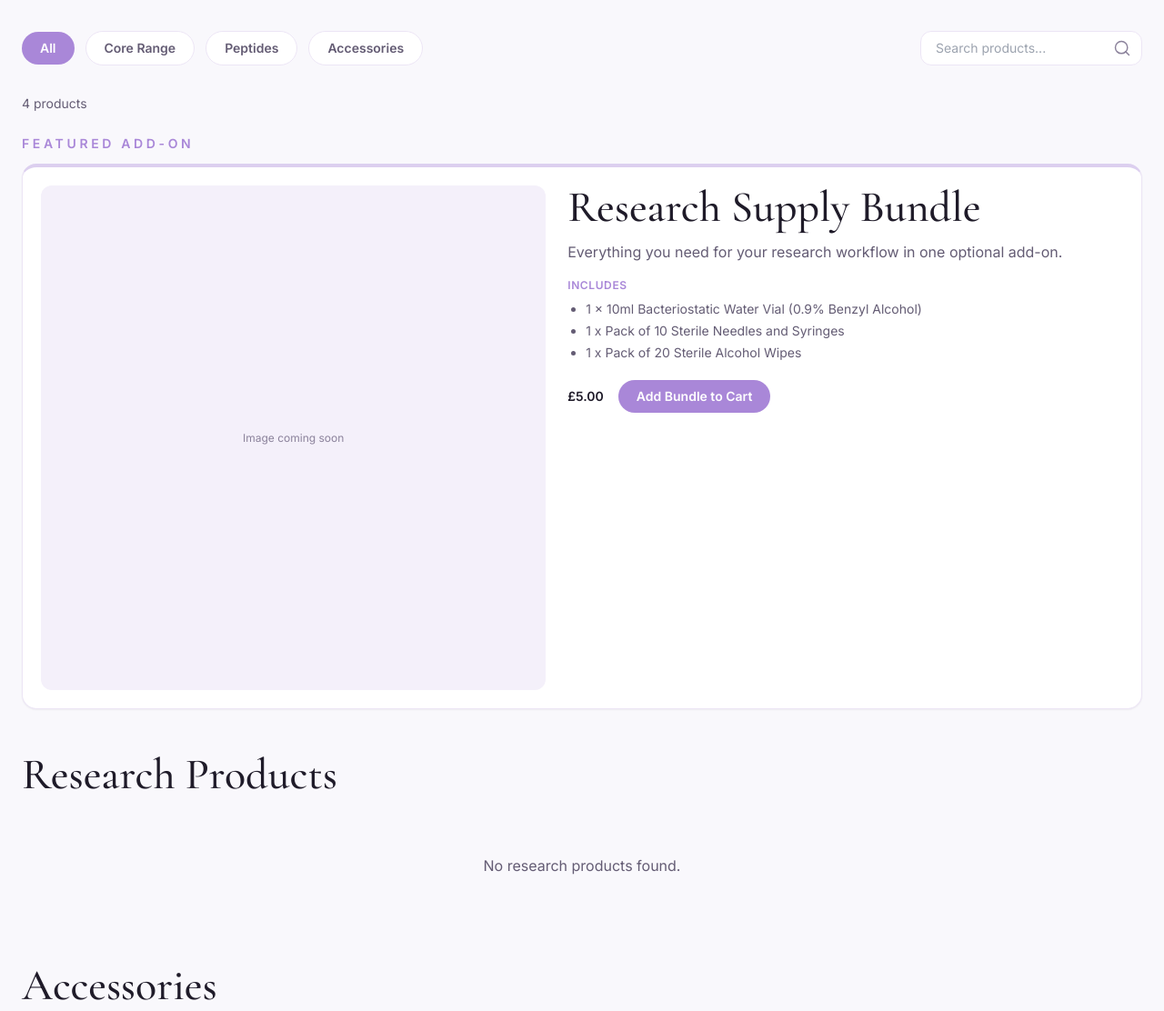
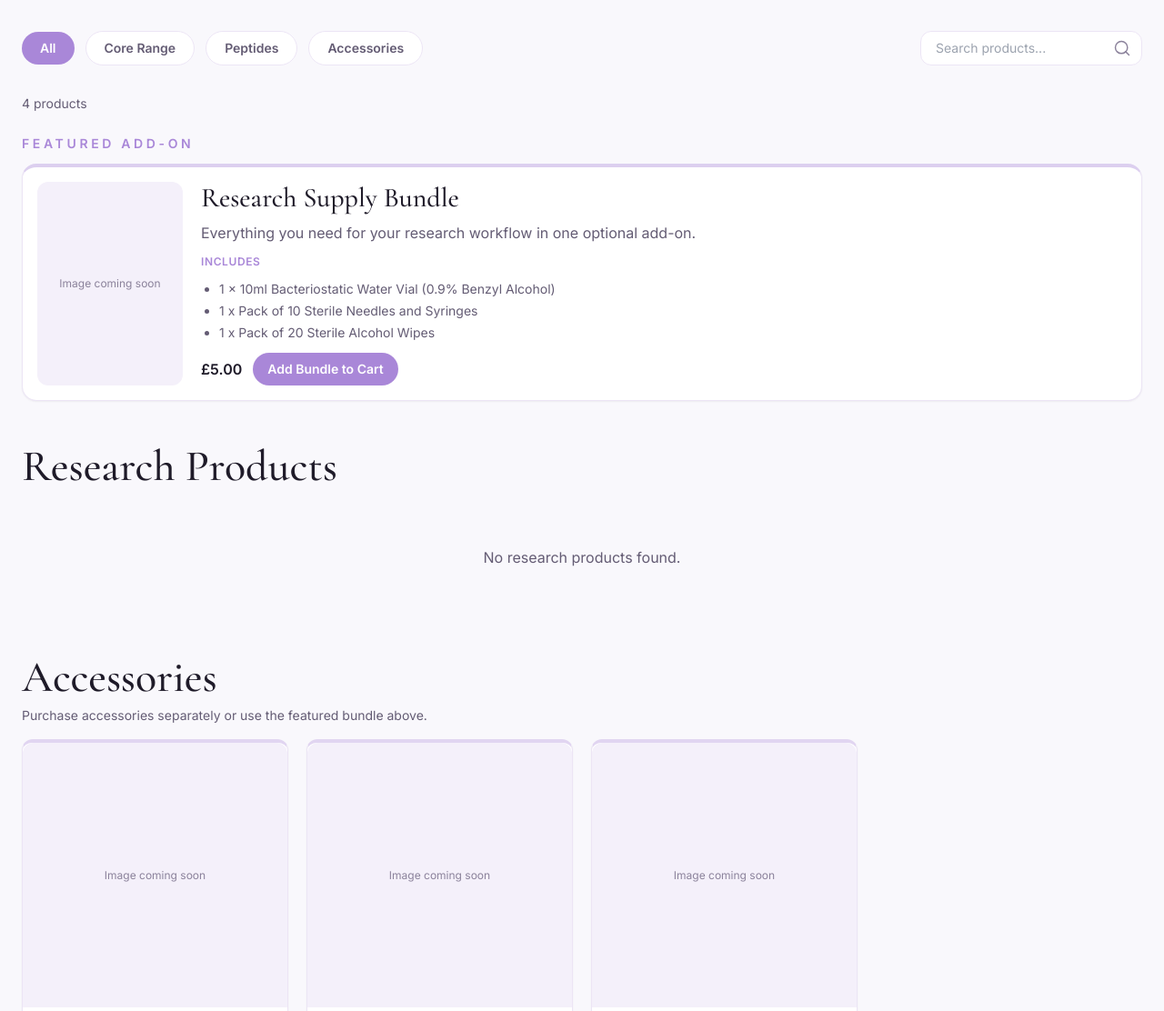
Before and after one commit to Learan-Canning/lightlab, a Django app: page /shop/ in a window 1280 px wide. Shown: the part 265-1377 px from the top of the page at 91% size. Run offline with Django 5.2, Linux system fonts and the light colour scheme; data comes from the database, SQL or seed files in the repository; some libraries are stand-ins or nearby versions.

Commit message:
Add accessories section and featured bundle

```diff
--- a/templates/shop.html
+++ b/templates/shop.html
@@ -114,9 +114,9 @@
     <section class="reveal mb-10 sm:mb-12">
       <p class="text-xs sm:text-sm font-semibold tracking-[0.26em] text-llprimary uppercase mb-3">Featured Add-on</p>
 
-      <article class="reveal reveal-delay-2 bg-white border border-[#ece5f5] border-t-4 border-t-llprimary/40 rounded-2xl p-4 sm:p-5 shadow-sm hover:shadow-md transition">
-        <div class="grid grid-cols-1 md:grid-cols-[minmax(0,1fr)_minmax(0,1.1fr)] gap-5 md:gap-6 items-start">
-          <div class="aspect-square rounded-xl bg-[#f4f0fa] overflow-hidden">
+      <article class="reveal reveal-delay-2 bg-white border border-[#ece5f5] border-t-4 border-t-llprimary/40 rounded-2xl p-3 sm:p-4 shadow-sm hover:shadow-md transition">
+        <div class="grid grid-cols-1 md:grid-cols-[160px_minmax(0,1fr)] gap-4 md:gap-5 items-start">
+          <div class="h-40 md:h-full md:min-h-[160px] rounded-xl bg-[#f4f0fa] overflow-hidden">
             {% if featured_bundle.image %}
               <img src="{{ featured_bundle.image.url }}" alt="{{ featured_bundle.name }}" class="w-full h-full object-cover" />
             {% else %}
@@ -124,28 +124,30 @@
             {% endif %}
           </div>
 
-          <div>
-            <h2 class="font-heading text-4xl sm:text-5xl leading-none mb-3">{{ featured_bundle.name }}</h2>
-            <p class="text-[#645c74] leading-relaxed mb-4">Everything you need for your research workflow in one optional add-on.</p>
+          <div class="space-y-3">
+            <div>
+              <h2 class="font-heading text-2xl sm:text-3xl leading-tight mb-2">{{ featured_bundle.name }}</h2>
+              <p class="text-sm sm:text-base text-[#645c74] leading-relaxed">Everything you need for your research workflow in one optional add-on.</p>
+            </div>
 
             <p class="text-xs font-semibold text-llprimary tracking-wider uppercase mb-2">Includes</p>
-            <ul class="list-disc pl-5 text-sm text-[#645c74] space-y-1 mb-5">
+            <ul class="list-disc pl-5 text-xs sm:text-sm text-[#645c74] space-y-1 mb-4">
               <li>1 x 10ml Bacteriostatic Water Vial (0.9% Benzyl Alcohol)</li>
               <li>1 x Pack of 10 Sterile Needles and Syringes</li>
               <li>1 x Pack of 20 Sterile Alcohol Wipes</li>
             </ul>
 
             {% if featured_bundle_variant %}
-              <form method="POST" action="/add-to-cart/" class="flex flex-col sm:flex-row sm:items-center gap-3 sm:gap-4">
+              <form method="POST" action="/add-to-cart/" class="flex flex-col sm:flex-row sm:items-center gap-2 sm:gap-3">
                 {% csrf_token %}
                 <input type="hidden" name="variant_id" value="{{ featured_bundle_variant.id }}">
                 <input type="hidden" name="quantity" value="1">
                 <input type="hidden" name="next" value="/shop/">
 
-                <p class="text-sm font-semibold text-lltext">£{{ featured_bundle_variant.price }}</p>
+                <p class="text-sm sm:text-base font-semibold text-lltext">£{{ featured_bundle_variant.price }}</p>
                 <button
                   type="submit"
-                  class="inline-flex items-center justify-center px-5 py-2 rounded-full bg-llprimary text-white text-sm font-semibold hover:bg-llprimaryDark transition"
+                  class="inline-flex items-center justify-center px-4 py-2 rounded-full bg-llprimary text-white text-sm font-semibold hover:bg-llprimaryDark transition"
                 >
                   Add Bundle to Cart
                 </button>
```
